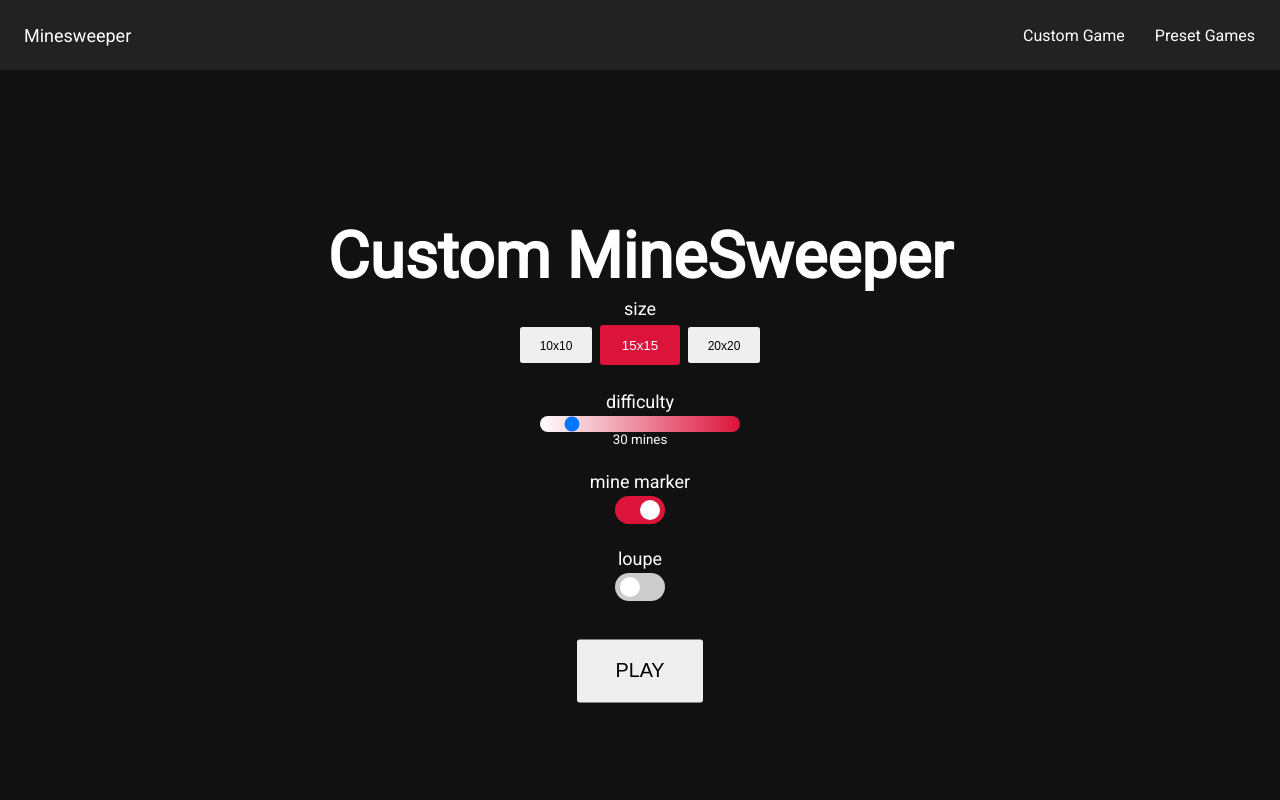
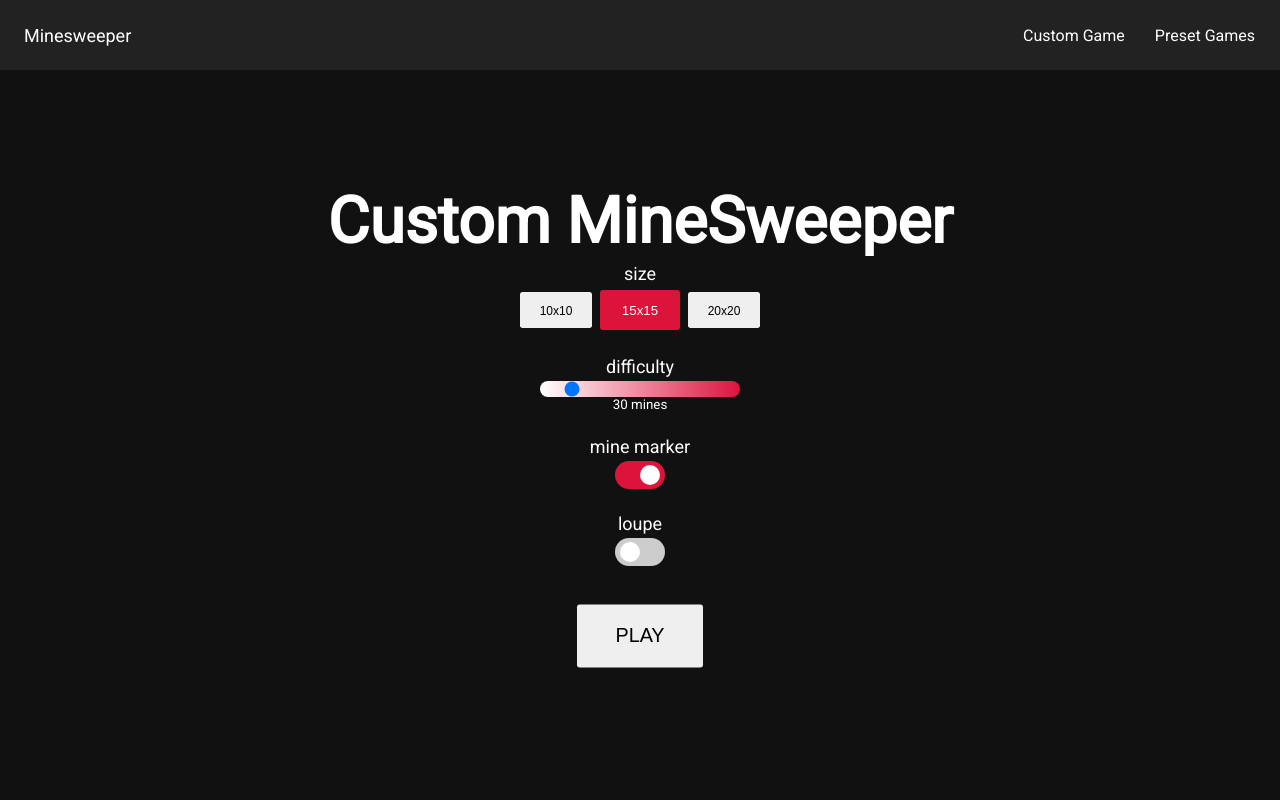
Before and after one commit to fazcue/minesweeperGame, a Next.js app: page / in a window 1280 px wide. Shown: the top 800 px of the page. Built offline with nearby package versions, Linux system fonts and the light colour scheme; no server answers; the database is empty.

Commit message:
Update .header position to sticky

```diff
--- a/src/app/globals.css
+++ b/src/app/globals.css
@@ -5,6 +5,7 @@ body {
   background-color: #111;
   color: white;
   scroll-behavior: smooth;
+  scroll-margin-top: 70px;
 }
 
 * {
@@ -18,7 +19,7 @@ body {
   flex-direction: column;
   justify-content: center;
   align-items: center;
-  min-height: 100vh;
+  min-height: calc(100vh - 70px);
 }
 
 h1 {
```
